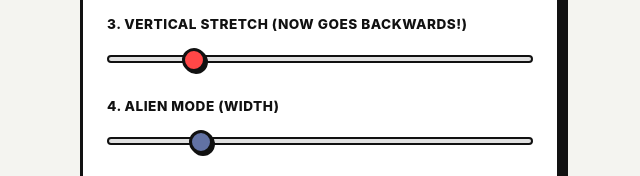
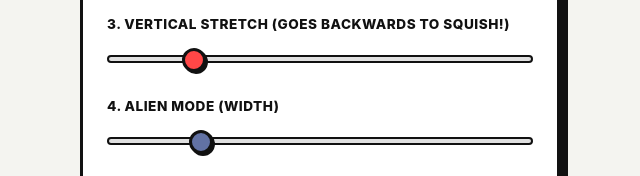
Before and after one commit to coolguynova/Forhead-Strech, a plain HTML site: page index.html in a window 1280 px wide. Shown: the part 367-543 px from the top of the page, 320-960 px from the left. Drawn offline with Linux system fonts and the light colour scheme.

Commit message:
Update vertical stretch label text

```diff
--- a/index.html
+++ b/index.html
@@ -33,7 +33,7 @@
         </label>
 
         <label>
-            3. Vertical Stretch (Now goes backwards!)
+            3. Vertical Stretch (Goes backwards to squish!)
             <input type="range" id="sSlider" min="0.1" max="5" step="0.1" value="1">
         </label>
 
```
